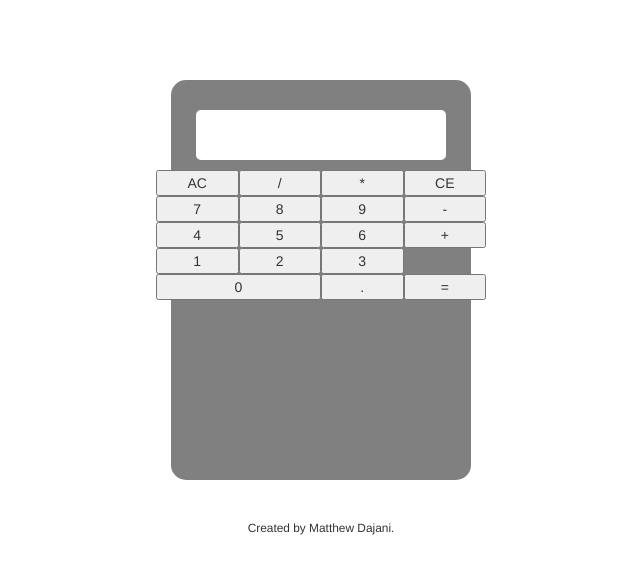
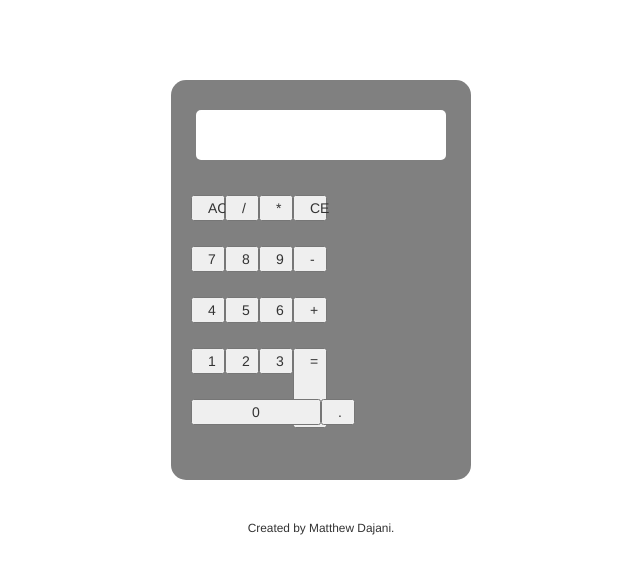
Before and after one commit to mattdajani/Calculator, a plain HTML site: page index.html in a window 1280 px wide. Shown: the whole page, without its empty margins (319-959 px from the left). Drawn offline with nearby package versions, Linux system fonts and the light colour scheme.

Commit message:
css tweaks

```diff
--- a/calculator.css
+++ b/calculator.css
@@ -24,3 +24,17 @@
 .bottom-footer {
 	margin-top: 40px;
 }
+.calc-button {
+	max-width: 20px;
+}
+.calc-row {
+	margin-top: 25px;
+	margin-left: 20px;
+}
+#zero {
+	max-width: 130px;
+}
+#equal {
+	padding-bottom: 55px;
+	margin-bottom: -140px;
+}
--- a/index.html
+++ b/index.html
@@ -14,33 +14,33 @@
 				<div class="row">
 				<p id="textbox"></p>
 				</div>
-				<div class="row">
-					<button class="col-xs-3">AC</button>
-					<button class="col-xs-3">/</button>
-					<button class="col-xs-3">*</button>
-					<button class="col-xs-3">CE</button>
+				<div class="row calc-row">
+					<button class="col-xs-3 calc-button">AC</button>
+					<button class="col-xs-3 calc-button">/</button>
+					<button class="col-xs-3 calc-button">*</button>
+					<button class="col-xs-3 calc-button">CE</button>
 				</div>
-				<div class="row">
-					<button class="col-xs-3">7</button>
-					<button class="col-xs-3">8</button>
-					<button class="col-xs-3">9</button>
-					<button class="col-xs-3">-</button>
+				<div class="row calc-row">
+					<button class="col-xs-3 calc-button">7</button>
+					<button class="col-xs-3 calc-button">8</button>
+					<button class="col-xs-3 calc-button">9</button>
+					<button class="col-xs-3 calc-button">-</button>
 				</div>
-				<div class="row">
-					<button class="col-xs-3">4</button>
-					<button class="col-xs-3">5</button>
-					<button class="col-xs-3">6</button>
-					<button class="col-xs-3">+</button>
+				<div class="row calc-row">
+					<button class="col-xs-3 calc-button">4</button>
+					<button class="col-xs-3 calc-button">5</button>
+					<button class="col-xs-3 calc-button">6</button>
+					<button class="col-xs-3 calc-button">+</button>
 				</div>
-				<div class="row">
-					<button class="col-xs-3">1</button>
-					<button class="col-xs-3">2</button>
-					<button class="col-xs-3">3</button>
+				<div class="row calc-row">
+					<button class="col-xs-3 calc-button">1</button>
+					<button class="col-xs-3 calc-button">2</button>
+					<button class="col-xs-3 calc-button">3</button>
+					<button class="col-xs-3 calc-button" id="equal">=</button>
 				</div>
-				<div class="row">
-					<button class="col-xs-6">0</button>
-					<button class="col-xs-3">.</button>
-					<button class="col-xs-3">=</button>
+				<div class="row calc-row">
+					<button class="col-xs-6 calc-button" id="zero">0</button>
+					<button class="col-xs-3 calc-button">.</button>
 				</div>
 			</div>
 			<div class="row">
```
